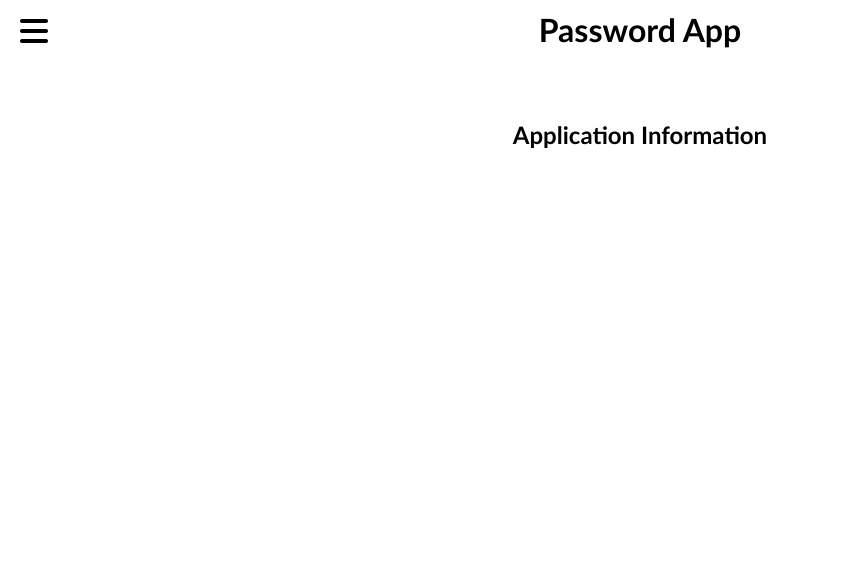
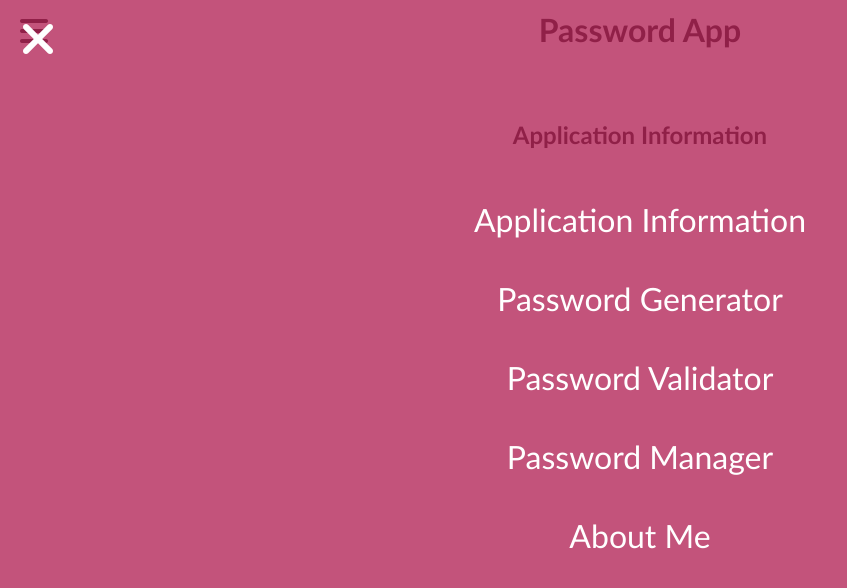
Before and after one commit to lyndonpanton/password-app, a plain HTML site: page web/core/index.html in a window 1280 px wide. Shown: the whole page, without its empty margins (0-847 px from the left). Drawn offline with Linux system fonts and the light colour scheme.

Commit message:
Styled menu section

```diff
--- a/web/core/css/styles.css
+++ b/web/core/css/styles.css
@@ -1,3 +1,4 @@
+/* General */
 * {
     box-sizing: border-box;
 }
@@ -10,27 +11,22 @@ body, html {
     font-size: 16px;
 }
 
+.hidden {
+    display: none;
+}
+
+/* Header */
+
 h1 {
+    margin: 0;
+    height: 15vh;
     padding-top: 10px;
     padding-bottom: 10px;
-}
-
-h1, h2 {
-    margin: 0;
-    height: 15vh;
 
     text-align: center;
 }
 
-.main-feature {
-    height: 85vh;
-}
-
-.hidden {
-    display: none;
-}
-
-#hamburger {
+#menu-open {
     position: absolute;
     top: 15px;
     left: 20px;
@@ -38,13 +34,66 @@ h1, h2 {
     font-size: 2em;
 }
 
+/* Menu */
+
+.menu-list-item {
+    margin: 40px 0;
+    padding: 0;
+
+    list-style-type: none;
+
+    font-size: 2em;
+    text-align: center;
+}
+
+.menu-list-item:hover {
+    text-decoration: underline;
+    text-decoration-thickness: 2px;
+}
+
 #menu {
     position: absolute;
     top: 0;
     /* z-index: 2; */
 
+    padding-top: 20vh;
     width: 100vw;
     height: 100vh;
 
     background-color: rgba(180, 40, 90, 0.8);
+
+    color: white;
 }
+
+#menu-close {
+    position: absolute;
+    top: 15px;
+    left: 20px;
+
+    font-size: 3em;
+}
+
+#menu-list {
+    padding: 0;
+}
+
+/* Feature */
+
+.main-feature {
+    height: 85vh;
+}
+
+h2 {
+    margin: 0;
+    height: 15vh;
+
+    text-align: center;
+}
+
+@media screen and (min-width: 600px) {
+
+}
+
+@media screen and (min-width: 1000px) {
+
+}
--- a/web/core/index.html
+++ b/web/core/index.html
@@ -23,18 +23,19 @@
 </head>
 <body>
     <header>
-        <i id="hamburger" class="fa-solid fa-bars"></i>
+        <i id="menu-open" class="fa-solid fa-bars"></i>
         <h1>Password App</h1>
     </header>
 
     <main>
-        <section id="menu" class="hidden">
+        <section id="menu" class="">
+            <i id="menu-close" class="fa-solid fa-xmark"></i>
             <ul id="menu-list">
-                <li class="menu-list-item"></li>
-                <li class="menu-list-item"></li>
-                <li class="menu-list-item"></li>
-                <li class="menu-list-item"></li>
-                <li class="menu-list-item"></li>
+                <li class="menu-list-item">Application Information</li>
+                <li class="menu-list-item">Password Generator</li>
+                <li class="menu-list-item">Password Validator</li>
+                <li class="menu-list-item">Password Manager</li>
+                <li class="menu-list-item">About Me</li>
             </ul>
         </section>
         <section id="app">
@@ -51,9 +52,9 @@
                 <h2>Password Validator</h2>
             </section>
             <section id="manager" class="main-feature hidden">
-
+                <h2>Password Manager</h2>
             </section>
-            <section id="developer" class="main-feature hidden">
+            <section id="about-me" class="main-feature hidden">
                 <!-- about me, about project, more projects -->
                 <h2>About Me</h2>
             </section>
--- a/web/core/js/script.js
+++ b/web/core/js/script.js
@@ -1,6 +1,4 @@
 document.addEventListener("DOMContentLoaded", function(event) {
-    console.log("Document has been loaded");
-
     let mainSection = document.getElementsByClassName("main-section");
 
 });
```
